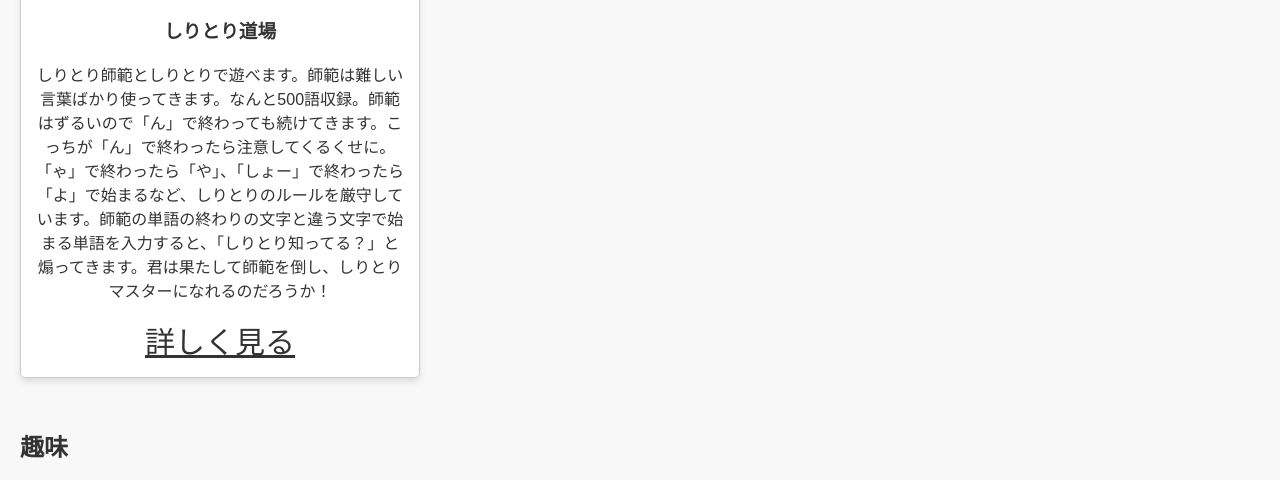
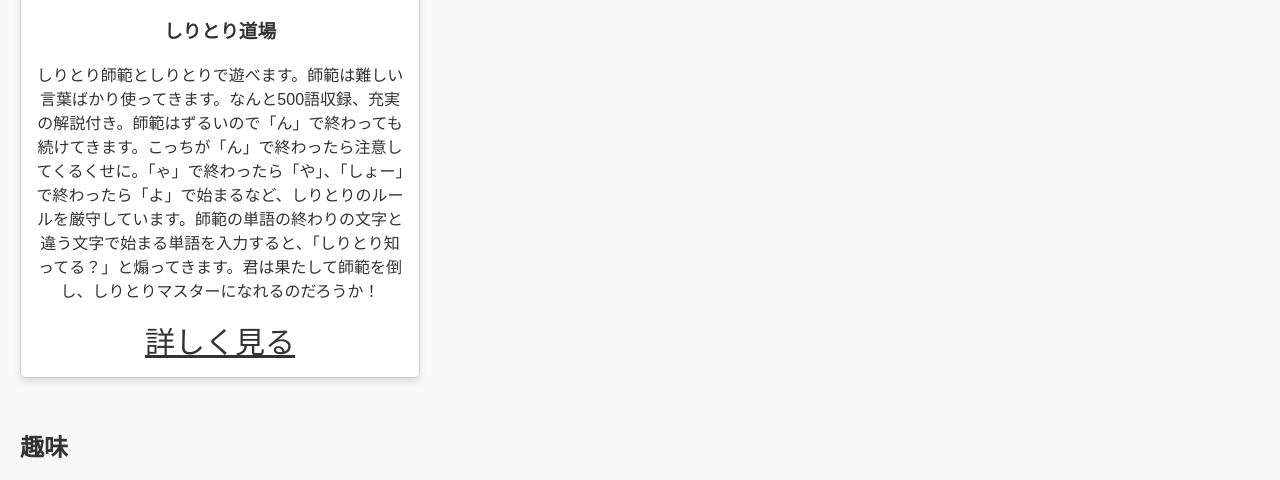
Before and after one commit to karaagenomuranaoya/NaoyaNomura, a plain HTML site: page index.html in a window 1280 px wide. Shown: the part 2194-2674 px from the top of the page. Drawn offline with Linux system fonts and the light colour scheme.

Commit message:
shiritori add

```diff
--- a/index.html
+++ b/index.html
@@ -83,7 +83,7 @@
                         <img src="images/shiritori.png" alt="しりとり道場">
                     </a>
                     <h3>しりとり道場</h3>
-                    <p>しりとり師範としりとりで遊べます。師範は難しい言葉ばかり使ってきます。なんと500語収録。師範はずるいので「ん」で終わっても続けてきます。こっちが「ん」で終わったら注意してくるくせに。「ゃ」で終わったら「や」、「しょー」で終わったら「よ」で始まるなど、しりとりのルールを厳守しています。師範の単語の終わりの文字と違う文字で始まる単語を入力すると、「しりとり知ってる？」と煽ってきます。君は果たして師範を倒し、しりとりマスターになれるのだろうか！
+                    <p>しりとり師範としりとりで遊べます。師範は難しい言葉ばかり使ってきます。なんと500語収録、充実の解説付き。師範はずるいので「ん」で終わっても続けてきます。こっちが「ん」で終わったら注意してくるくせに。「ゃ」で終わったら「や」、「しょー」で終わったら「よ」で始まるなど、しりとりのルールを厳守しています。師範の単語の終わりの文字と違う文字で始まる単語を入力すると、「しりとり知ってる？」と煽ってきます。君は果たして師範を倒し、しりとりマスターになれるのだろうか！
                     </p>
                     <a href="https://shiritori-41oy.onrender.com/">詳しく見る</a>
                 </div>
```
